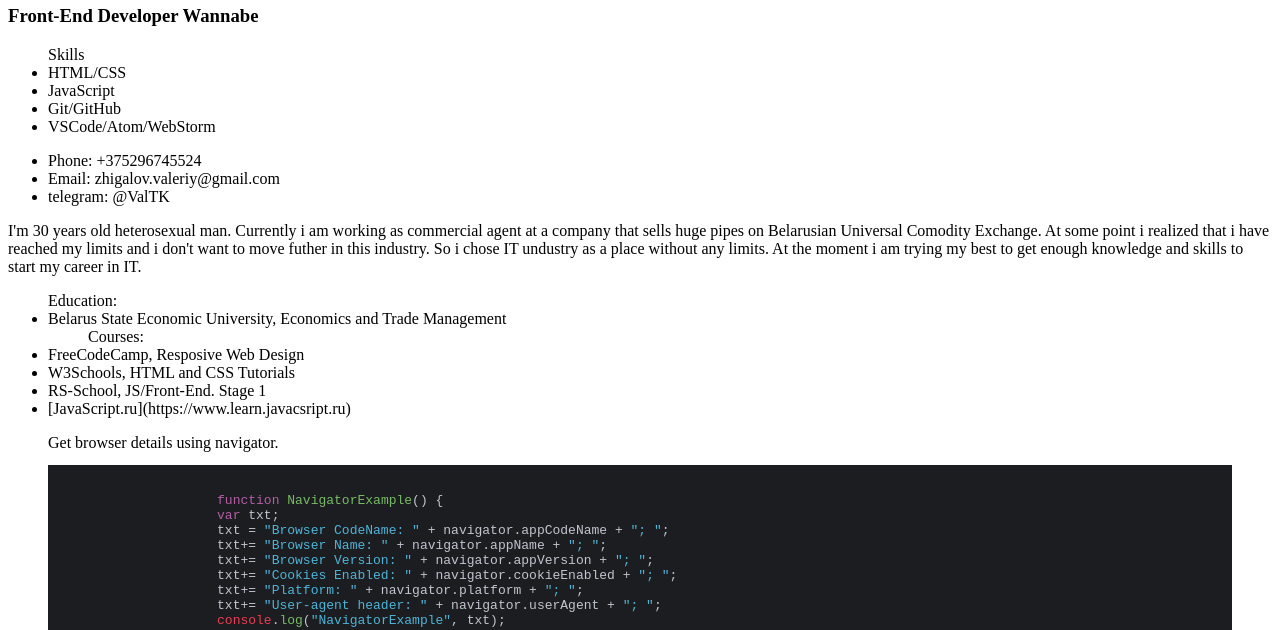
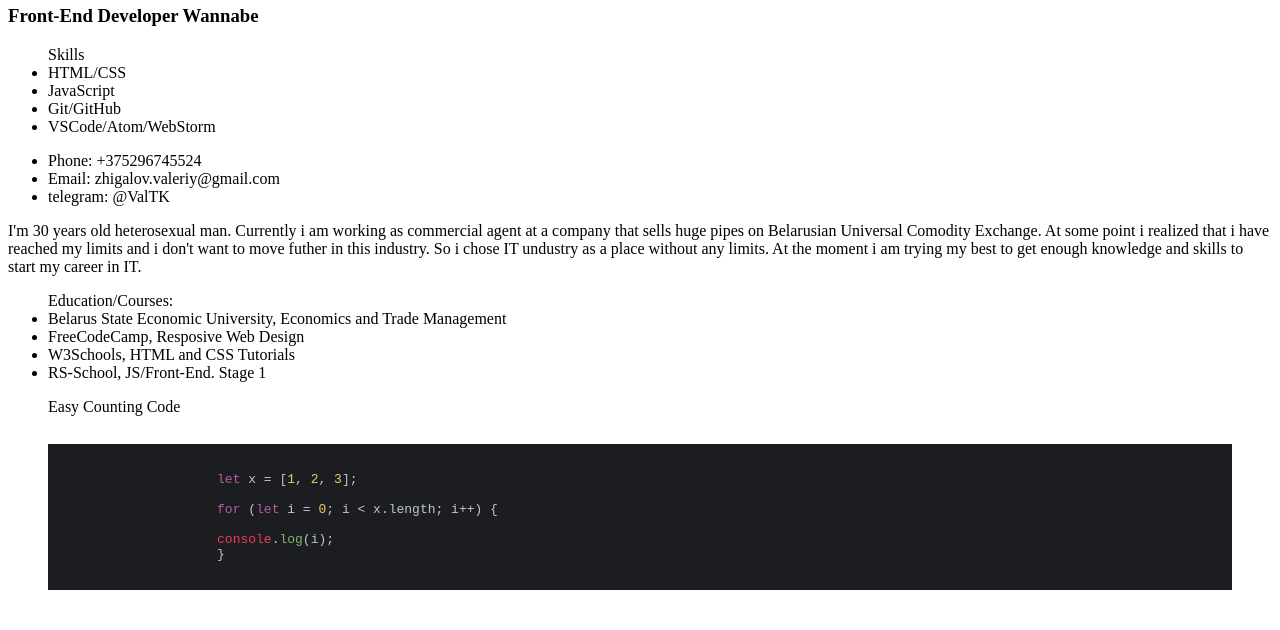
Before and after one commit to ValTK/rsschool-cv, a plain HTML site: page index.html in a window 1280 px wide. Shown: the part 595-1225 px from the top of the page. Drawn offline with Linux system fonts and the light colour scheme.

Commit message:
fix: minor fixes

```diff
--- a/index.html
+++ b/index.html
@@ -16,24 +16,23 @@
                     <div class="header-body">
                         <img src="./logos/ava.jpg" alt="my beautiful head" width="280" height="415">
                         <div class="header-burger">
-                            <span>
-                            </span>
+                            <span></span>
                         </div>
                         <nav class="header-menu">
                             <ul class="header-list">
-                                <li>
+                                <li>Main
                                     <a href="" class="header-link"></a>
                                 </li>
-                                <li>
+                                <li>Contacts
                                     <a href="" class="header-link"></a>
                                 </li>
-                                <li>
+                                <li>Education
                                     <a href="" class="header-link"></a>
                                 </li>
-                                <li>
+                                <li>Skills
                                     <a href="" class="header-link"></a>
                                 </li>
-                                <li>
+                                <li>Code
                                     <a href="" class="header-link"></a>
                                 </li>
                             </ul>
@@ -41,7 +40,6 @@
                     </div>
                     <h1>Valeriy Zhigalov</h1>
                     <h3>Front-End Developer Wannabe</h3>
-
                 </div>
             </header>
             <div class="skills">
@@ -66,29 +64,25 @@
         enough knowledge and skills to start my career in IT.
         </section>
         <section class="education">
-            <ul>Education:
+            <ul>Education/Courses:
                 <li>Belarus State Economic University, Economics and Trade Management</li>
-                    <ul>Courses:</ul>
-                        <li>FreeCodeCamp, Resposive Web Design</li>
-                        <li>W3Schools, HTML and CSS Tutorials</li>
-                        <li>RS-School, JS/Front-End. Stage 1</li>
-                        <li>[JavaScript.ru](https://www.learn.javacsript.ru)</li>
+                <li>FreeCodeCamp, Resposive Web Design</li>
+                <li>W3Schools, HTML and CSS Tutorials</li>
+                <li>RS-School, JS/Front-End. Stage 1</li>
             </ul>
         </section>
         <section></section>
         <figure>
-            <figcaption>Get browser details using navigator.</figcaption>
-                <pre><code class="jscode">
-                    function NavigatorExample() {
-                    var txt;
-                    txt = "Browser CodeName: " + navigator.appCodeName + "; ";
-                    txt+= "Browser Name: " + navigator.appName + "; ";
-                    txt+= "Browser Version: " + navigator.appVersion + "; ";
-                    txt+= "Cookies Enabled: " + navigator.cookieEnabled + "; ";
-                    txt+= "Platform: " + navigator.platform + "; ";
-                    txt+= "User-agent header: " + navigator.userAgent + "; ";
-                    console.log("NavigatorExample", txt);
-                    }</code>
+            <figcaption>Easy Counting Code</figcaption>
+                <pre>
+                    <code class="jscode">
+                    let x = [1, 2, 3];
+
+                    for (let i = 0; i < x.length; i++) {
+
+                    console.log(i);
+                    }
+                    </code>
                 </pre>
         </figure>
         <footer>
```
